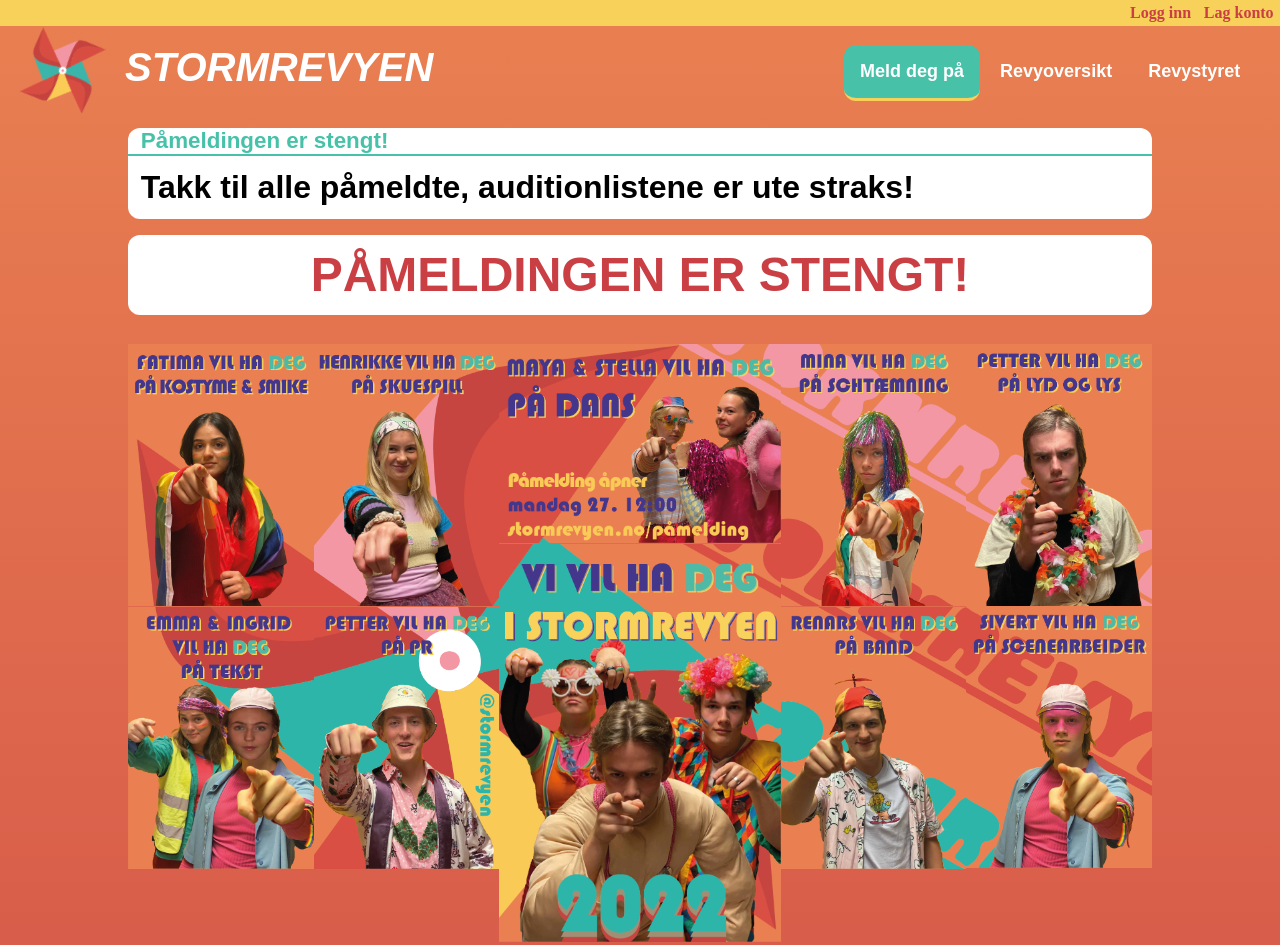
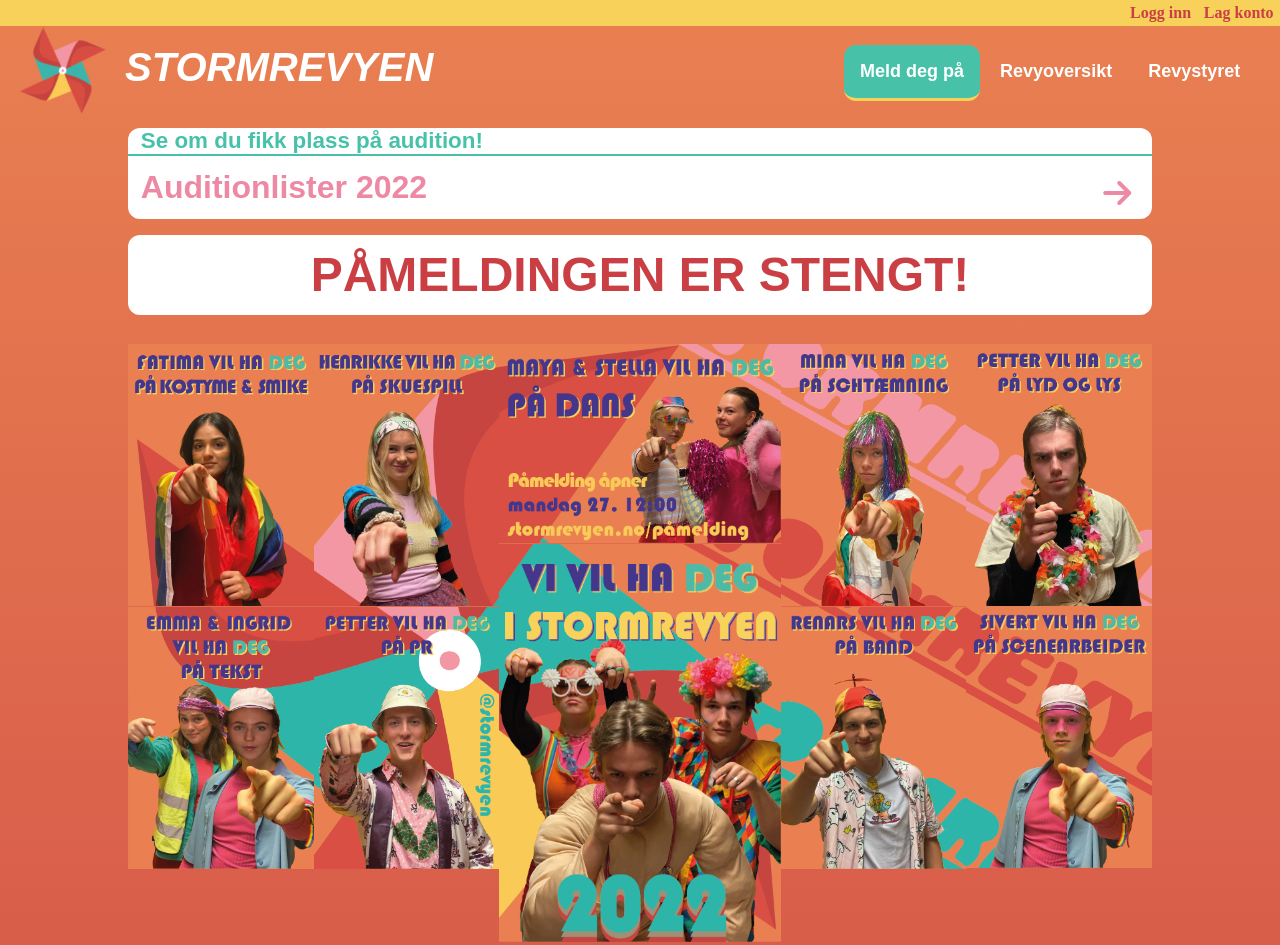
Before and after one commit to Stormrevyen/stormrevyen.no, a plain HTML site: page pamelding.html in a window 1280 px wide. Shown: the top 945 px of the page. Drawn offline with Linux system fonts and the light colour scheme; no server answers; a web font is replaced by a local one.

Commit message:
Update pamelding.html

```diff
--- a/pamelding.html
+++ b/pamelding.html
@@ -162,8 +162,8 @@
        </script>
 
        <div class="content">
-           <h2>Påmeldingen er stengt!</h2>
-           <h1>Takk til alle påmeldte, auditionlistene er ute straks!</h1>
+           <h2>Se om du fikk plass på audition!</h2>
+           <h1><a href="https://docs.google.com/document/d/1LZTDARHg52HXaMo9I2NGvkTW2xlfHnsvD-_egulw8aI/edit?usp=sharing" target="blank">Auditionlister 2022 <i class="fas fa-arrow-right"></i></a></h1>
        </div>
 
         <div class="content" id="pameldingStengt"><h1 id="cd22">PÅMELDINGEN ER STENGT!</h1></div>
```
